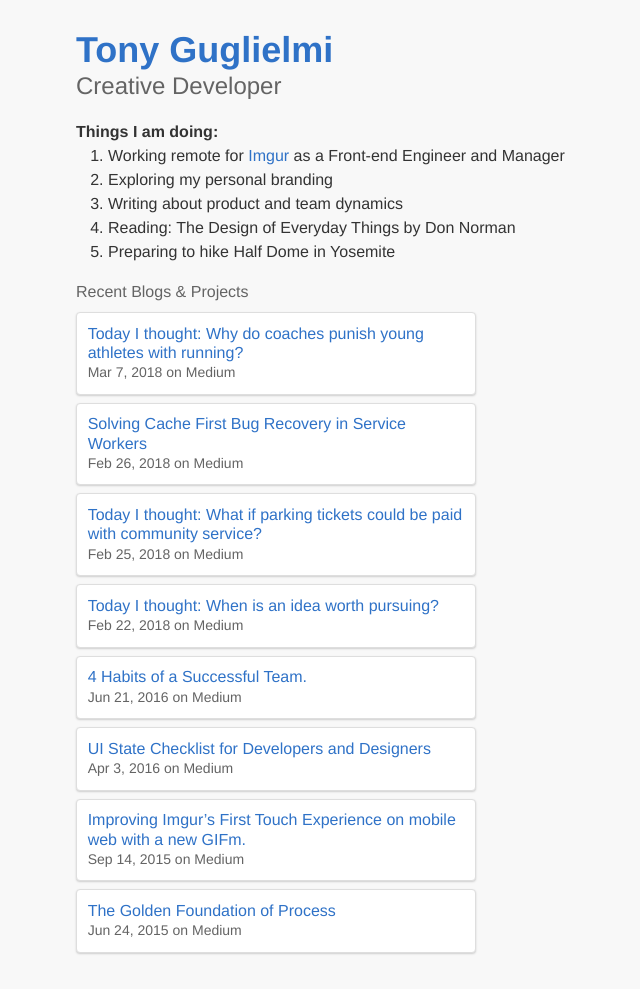
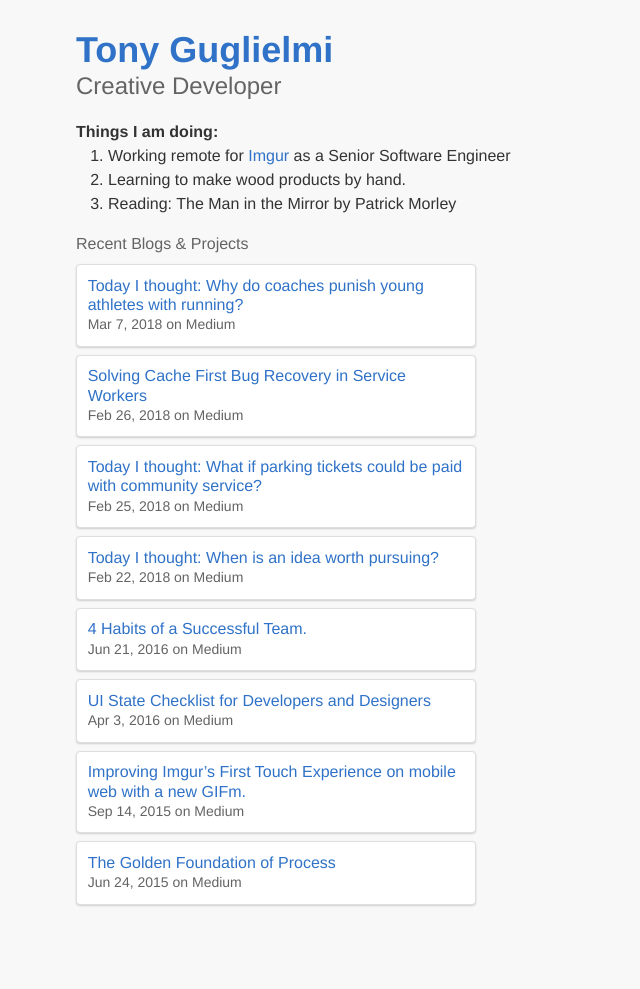
Before and after one commit to Timgur/timgur.github.io, a Jekyll site: the page built from index.html, in a window 1280 px wide. Shown: the whole page, without its empty margins (296-936 px from the left). Built offline with Jekyll 4.4.1, drawn with Linux system fonts in a browser that asks for light colours; after the commit the page ends 941 px from its top, so only the background shows below that.

Commit message:
Update splash.html

```diff
--- a/_layouts/splash.html
+++ b/_layouts/splash.html
@@ -11,11 +11,9 @@
         <h3 class="site-career">Creative Developer</h3>
         <strong>Things I am doing:</strong>
         <ol>
-          <li>Working remote for <a href="//imgur.com">Imgur</a> as a Front-end Engineer and Manager</li>
-          <li>Exploring my personal branding</li>
-          <li>Writing about product and team dynamics</li>
-          <li>Reading: The Design of Everyday Things by Don Norman</li>
-          <li>Preparing to hike Half Dome in Yosemite</li>
+          <li>Working remote for <a href="//imgur.com">Imgur</a> as a Senior Software Engineer</li>
+          <li>Learning to make wood products by hand.</li>
+          <li>Reading: The Man in the Mirror by Patrick Morley</li>
         </ol>
         {{ content }}
       </div>
```
